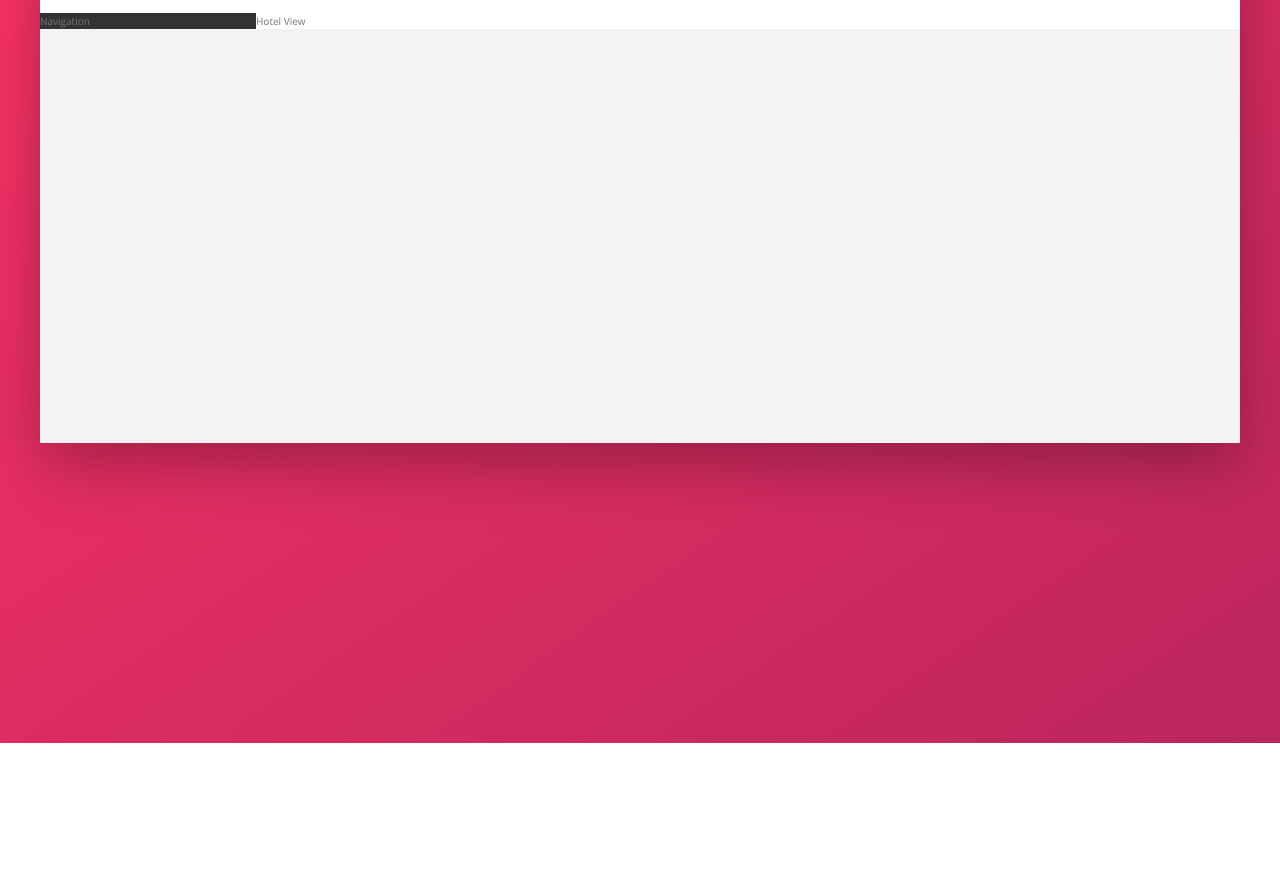
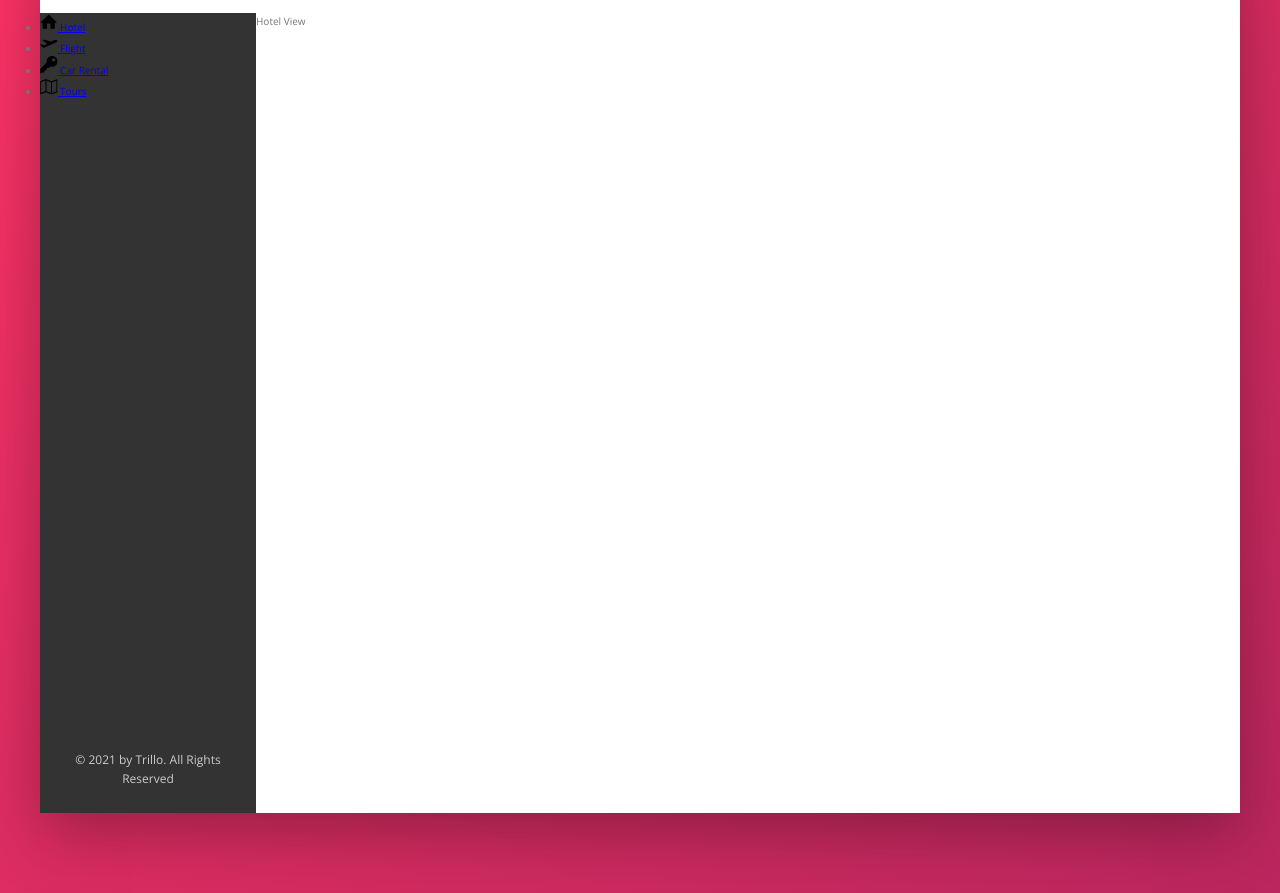
Before and after one commit to IsaiahWright902/CSS-Practice-Trillo-Project, a website: page index.html in a window 1280 px wide. Shown: the part 137-1030 px from the top of the page. Before the commit the page ends 880 px from the top, so only its background shows below. Drawn offline with nearby package versions, Linux system fonts and the light colour scheme.

Commit message:
spaced nav

```diff
--- a/index.html
+++ b/index.html
@@ -54,7 +54,43 @@
       </header>
 
       <div class="content">
-        <nav class="sidebar">Navigation</nav>
+        <nav class="sidebar">
+          <ul class="side-nav">
+            <li class="side-nav__item">
+              <a href="#" class="side-nav__link">
+                <svg class="side-nav__icon">
+                  <use xlink:href="img/sprite.svg#icon-home"></use>
+                </svg>
+                <span>Hotel</span>
+              </a>
+            </li>
+            <li class="side-nav__item">
+              <a href="#" class="side-nav__link">
+                <svg class="side-nav__icon">
+                  <use xlink:href="img/sprite.svg#icon-aircraft-take-off"></use>
+                </svg>
+                <span>Flight</span>
+              </a>
+            </li>
+            <li class="side-nav__item">
+              <a href="#" class="side-nav__link">
+                <svg class="side-nav__icon">
+                  <use xlink:href="img/sprite.svg#icon-key"></use>
+                </svg>
+                <span>Car Rental</span>
+              </a>
+            </li>
+            <li class="side-nav__item">
+              <a href="#" class="side-nav__link">
+                <svg class="side-nav__icon">
+                  <use xlink:href="img/sprite.svg#icon-map2"></use>
+                </svg>
+                <span>Tours</span>
+              </a>
+            </li>
+          </ul>
+          <div class="legal">&copy; 2021 by Trillo. All Rights Reserved</div>
+        </nav>
         <main class="hotel-view">Hotel View</main>
       </div>
     </div>
--- a/sass/_components.scss
+++ b/sass/_components.scss
@@ -107,3 +107,25 @@
     margin-right: 1rem;
   }
 }
+
+// Side Navigation
+.side-nav {
+  &__item {
+  }
+
+  &__link {
+  }
+
+  &__icon {
+    width: 1.75rem;
+    height: 1.75rem;
+  }
+}
+
+// LEGAL TEXT
+.legal {
+  font-size: 1.2rem;
+  color: var(--color-grey-light-4);
+  text-align: center;
+  padding: 2.5rem;
+}
--- a/sass/_layout.scss
+++ b/sass/_layout.scss
@@ -26,9 +26,13 @@
   background-color: var(--color-grey-dark-1);
 
   flex: 0 0 18%;
+  display: flex;
+  flex-direction: column;
+  justify-content: space-between;
 }
 
 .hotel-view {
   background-color: #fff;
   flex: 1;
+  height: 80rem;
 }
```
Also changed, not shown: css/style.css.
